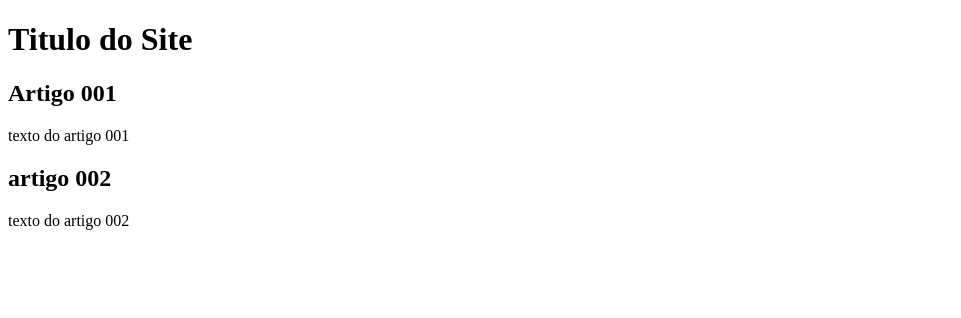
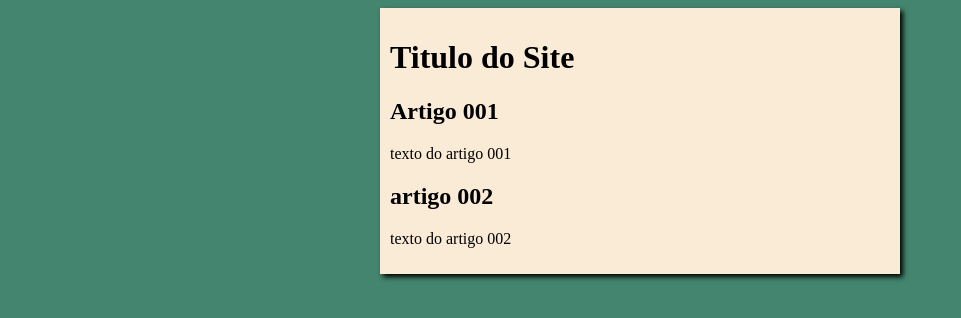
Before and after one commit to kalex365/projeto-site, a plain HTML site: page index.html in a window 1280 px wide. Shown: the whole page, without its empty margins (0-961 px from the left). Drawn offline with Linux system fonts and the light colour scheme.

Commit message:
iniciei o designer

```diff
--- /dev/null
+++ b/estilos/style.css
@@ -0,0 +1,15 @@
+*{
+    font-family: Arial, Helvetica, sans-serif
+    font: size 16px;
+}
+body{
+    background-color: rgb(68, 133, 111);
+
+}
+main{
+    background-color: antiquewhite;
+    width: 500px;
+    margin:auto ;
+    padding: 10px;
+    box-shadow: 3px 3px 5px black;
+}
--- a/index.html
+++ b/index.html
@@ -4,6 +4,7 @@
     <meta charset="UTF-8">
     <meta name="viewport" content="width=device-width, initial-scale=1.0">
     <title>Titulo do Site</title>
+    <link rel="stylesheet" href="estilos/style.css">
 </head>
 <body>
     <main>
```
